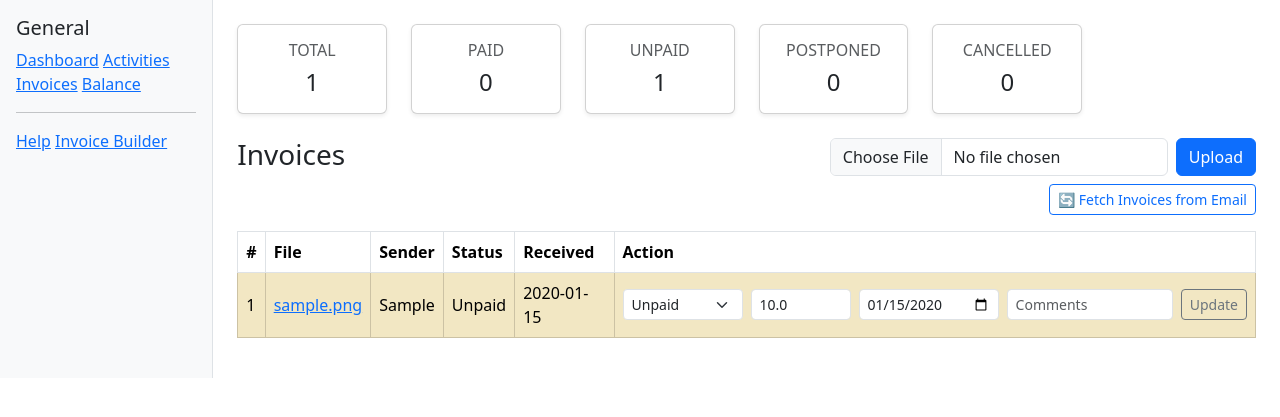
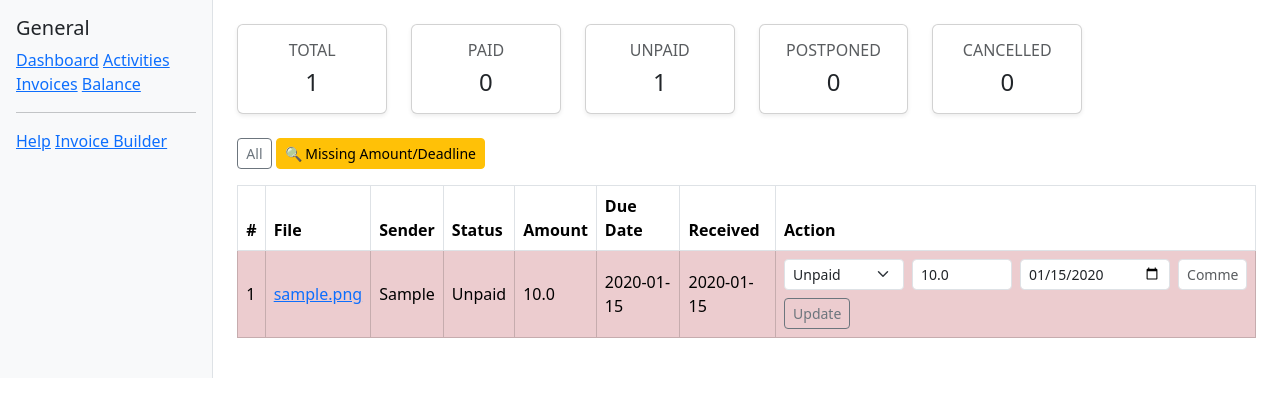
Before and after one commit to samba8514/invoice-manager, a Flask app: page / in a window 1280 px wide. Shown: the top 417 px of the page. Run offline with Flask 3, Linux system fonts and the light colour scheme; the visitor is signed in with stand-in values (Sample User, id 1); tables that the repository leaves empty hold one stand-in row (values such as "Sample post"); some libraries are stand-ins or nearby versions.

Commit message:
add seprate col for amount and due-date

```diff
--- a/templates/dashboard.html
+++ b/templates/dashboard.html
@@ -34,20 +34,12 @@
         {% endfor %}
       </div>
 
-      <div class="d-flex justify-content-between mb-3">
-        <div>
-          <h3>Invoices</h3>
-          {% if last_fetched %}
-          <small class="text-muted">Last fetched: {{ last_fetched.strftime('%Y-%m-%d %H:%M:%S') }}</small>
-          {% endif %}
-        </div>
-        <div class="d-flex flex-column gap-2 align-items-end">
-          <form action="/upload" method="post" enctype="multipart/form-data" class="d-flex gap-2">
-            <input type="file" name="file" accept="application/pdf" class="form-control">
-            <button type="submit" class="btn btn-primary">Upload</button>
-          </form>
-          <a href="/fetch-emails" class="btn btn-outline-primary btn-sm">🔄 Fetch Invoices from Email</a>
-        </div>
+      <!-- Filter buttons -->
+      <div class="mb-3">
+        <a href="{{ url_for('dashboard') }}" class="btn btn-outline-secondary btn-sm">All</a>
+        <a href="{{ url_for('dashboard', missing='critical') }}" class="btn btn-warning btn-sm">
+          🔍 Missing Amount/Deadline
+        </a>
       </div>
 
       {% with messages = get_flashed_messages(with_categories=true) %}
@@ -63,24 +55,28 @@
       {% endif %}
       {% endwith %}
 
-      <table class="table table-bordered table-striped align-middle">
+      <table class="table table-bordered table-striped align-middle" id="invoiceTable">
         <thead>
           <tr>
             <th>#</th>
             <th>File</th>
             <th>Sender</th>
             <th>Status</th>
+            <th>Amount</th>
+            <th>Due Date</th>
             <th>Received</th>
             <th>Action</th>
           </tr>
         </thead>
         <tbody>
           {% for invoice in invoices %}
-          <tr class="{% if invoice.is_overdue %}table-warning{% endif %}">
+          <tr class="{% if not invoice.amount or not invoice.deadline %}table-warning{% elif invoice.is_overdue %}table-danger{% endif %}">
             <td>{{ invoice.id }}</td>
             <td><a href="{{ url_for('download', filename=invoice.filepath) }}" target="_blank">{{ invoice.filename }}</a></td>
             <td>{{ invoice.sender }}</td>
             <td>{{ invoice.status }}</td>
+            <td>{{ invoice.amount if invoice.amount else '-' }}</td>
+            <td>{{ invoice.deadline.strftime('%Y-%m-%d') if invoice.deadline else '-' }}</td>
             <td>{{ invoice.received_at.strftime('%Y-%m-%d') if invoice.received_at else 'N/A' }}</td>
             <td>
               <form action="/update/{{ invoice.id }}" method="post" class="d-flex flex-column gap-1">
@@ -90,11 +86,11 @@
                     <option value="{{ option }}" {% if invoice.status == option %}selected{% endif %}>{{ option }}</option>
                     {% endfor %}
                   </select>
-                  <input name="amount" type="number" step="0.01" value="{{ invoice.amount or '' }}" placeholder="Amount"
-                         class="form-control form-control-sm" style="max-width: 100px;">
+                  <input name="amount" type="number" step="0.01" value="{{ invoice.amount or '' }}"
+                         placeholder="Amount" class="form-control form-control-sm" style="max-width: 100px;">
                   <input name="deadline" type="date"
                          value="{{ invoice.deadline.strftime('%Y-%m-%d') if invoice.deadline else '' }}"
-                         class="form-control form-control-sm" style="max-width: 140px;">
+                         class="form-control form-control-sm" style="max-width: 150px;">
                   <input name="comments" placeholder="Comments"
                          value="{{ invoice.comments or '' }}" class="form-control form-control-sm" style="flex: 1;">
                   <button class="btn btn-sm btn-outline-secondary">Update</button>
@@ -111,7 +107,7 @@
 
 <script src="https://cdnjs.cloudflare.com/ajax/libs/tablesort/5.2.1/tablesort.min.js"></script>
 <script>
-  new Tablesort(document.querySelector('table'));
+  new Tablesort(document.getElementById('invoiceTable'));
 </script>
 </body>
 </html>
```
